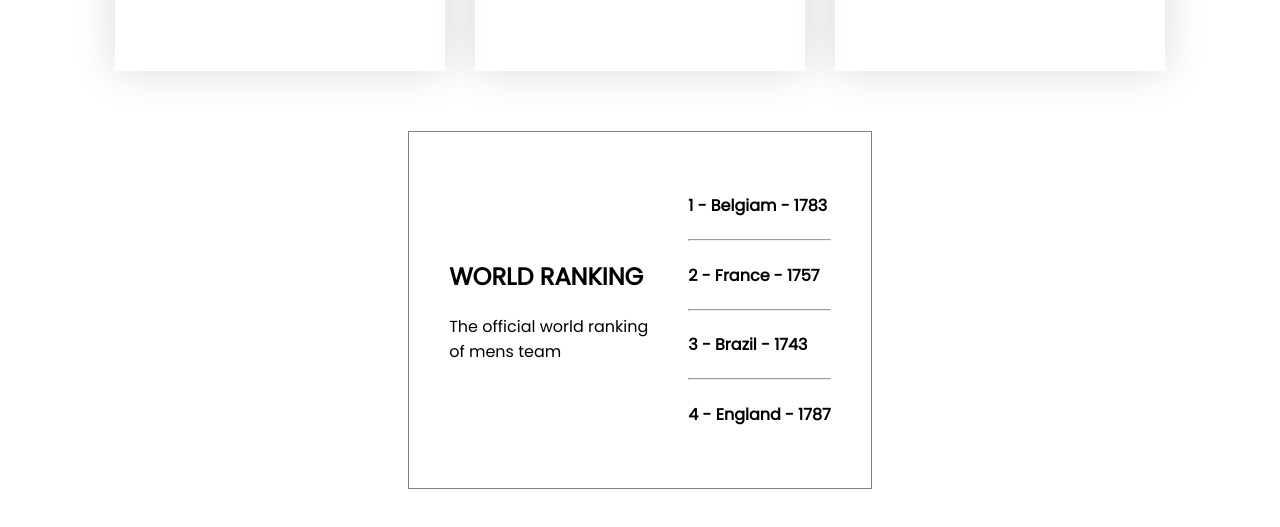
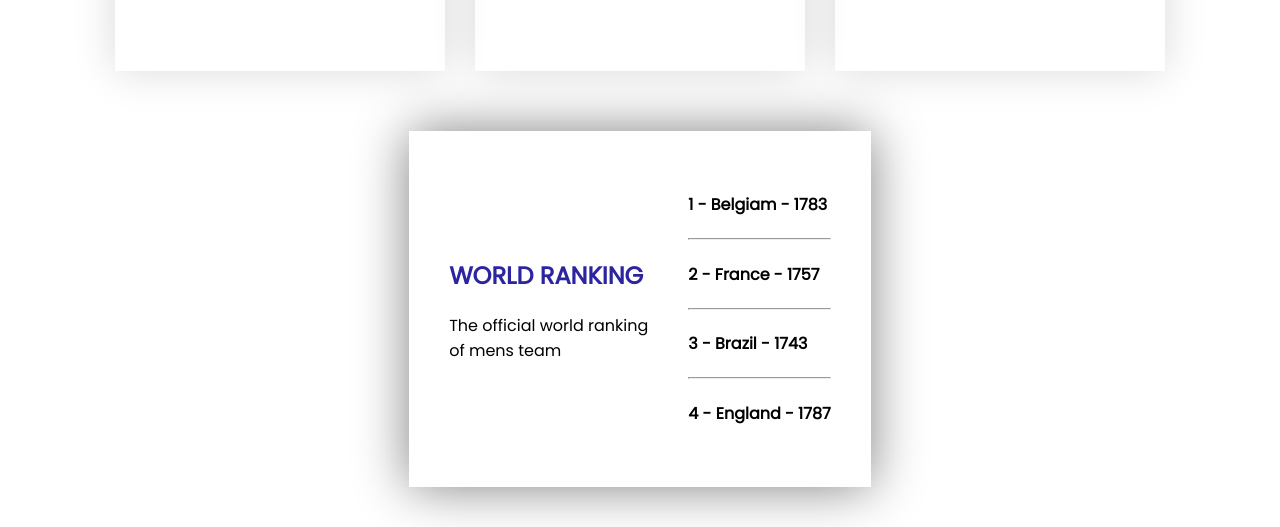
Before and after one commit to tanzim0/assignment-responsive-website, a plain HTML site: page index.html in a window 1280 px wide. Shown: the part 2995-3522 px from the top of the page. Drawn offline with Linux system fonts and the light colour scheme.

Commit message:
extra area added

```diff
--- a/styles/style.css
+++ b/styles/style.css
@@ -117,11 +117,15 @@
     align-items: center;
     margin-top: 60px;
     margin-bottom: 43px;
-    border: 1px solid gray;
     padding: 40px;
+    box-shadow: 0px 0px  50px gray;
 }
 .world-heading{
          padding-right: 40px;
+}
+.ranking-heading h2{
+    font-weight: 700;
+    color: #2D25A0;
 }
 .ranking-info{
     padding-left: 40px;
@@ -164,7 +168,7 @@
  }
 
  /*----------
-  media query
+  media query for mobile device
   -----------*/
   @media only screen and (max-width:688px) {
 
@@ -204,6 +208,9 @@
 
           }
         }
+ /*--------------
+  media query for tab
+  ------------------*/
     @media only screen and (max-width:992px) and (min-width:688px) {
             header{
                 flex-direction: column;
```
